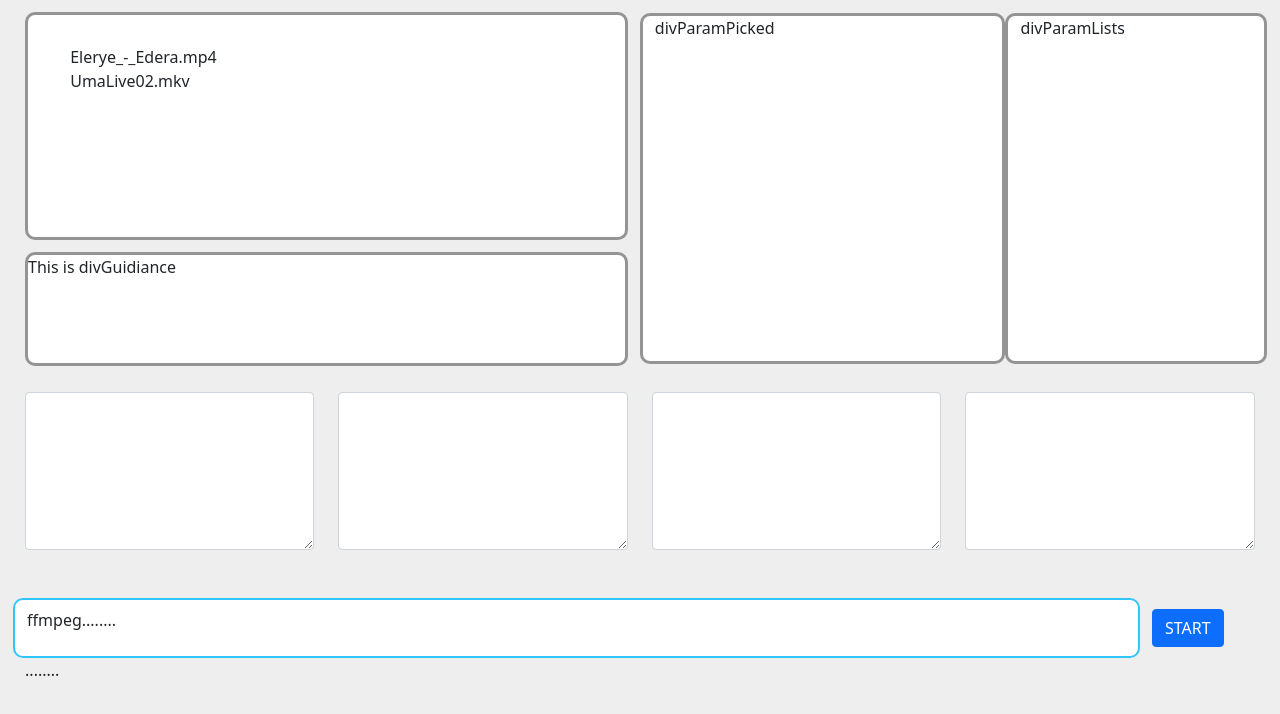
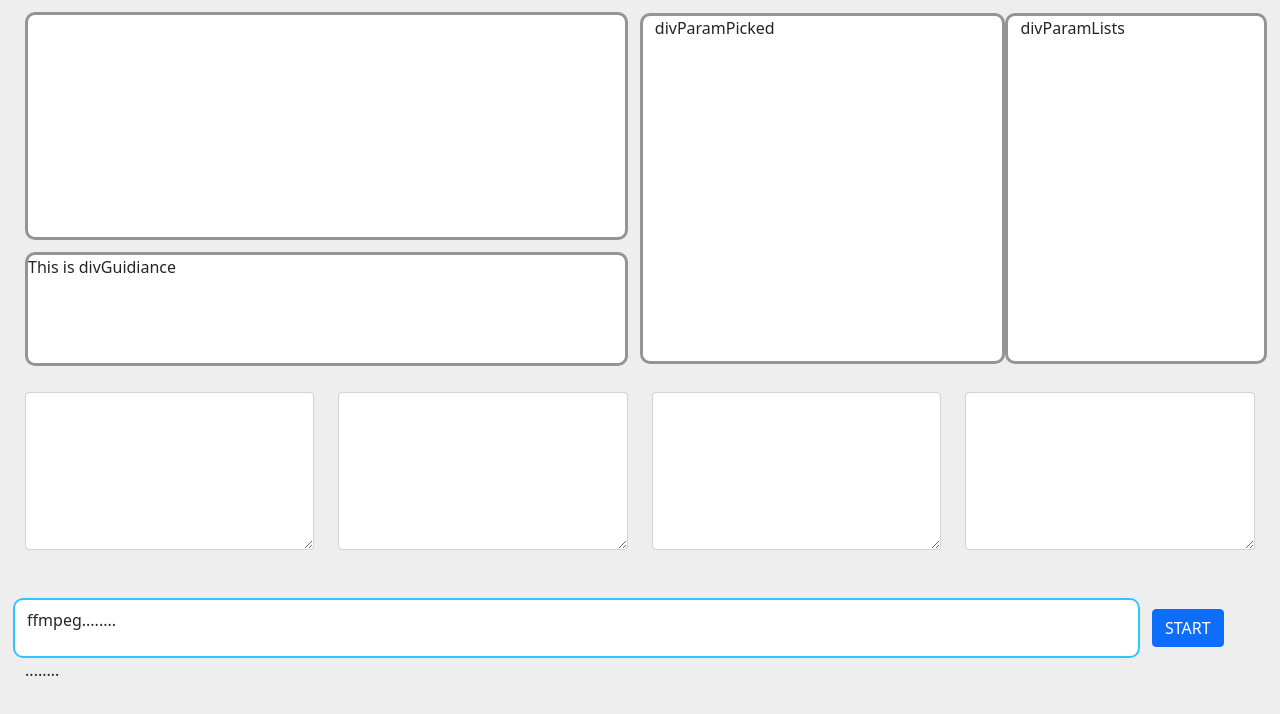
Before and after one commit to AkagiMilia/VideoConverter-Vue, a Vue app: page / in a window 1280 px wide. Shown: the top 714 px of the page. Built offline with nearby package versions, Linux system fonts and the light colour scheme.

Commit message:
V 0.0.3B

```diff
--- a/src/App.vue
+++ b/src/App.vue
@@ -1,22 +1,45 @@
 <template>
   <div class="col-12" id="divAll" v-cloak>
-    <Upper></Upper>
-    <Lower/>
+    <div class="row" id="divUpper">
+      <div class="col-6" id="divUpperLeft">
+        <UpperLeftProjects/>
+        <UpperLeftGuide/>
+      </div>
+      <div class="col" id="divUpperRight">
+        <div class="row" id="divUpperRightRow">
+          <UpperRightSelect/>
+          <UpperRightParams/>
+        </div>
+      </div>
+    </div>
+    <div class="row" id="divLower">
+      <LowerCodeArea/>
+      <LowerCodeDisplay/>
+    </div>
   </div>
 </template>
 
 <script>
-import HelloWorld from './components/HelloWorld.vue'
-import Upper from './components/Upper.vue'
-import Lower from './components/Lower.vue'
+// import HelloWorld from './components/HelloWorld.vue'
+import UpperLeftProjects from './components/UpperLeftProjects.vue'
+import UpperLeftGuide from './components/UpperLeftGuide.vue'
+import UpperRightSelect from './components/UpperRightSelect.vue'
+import UpperRightParams from './components/UpperRightParams.vue'
+
+import LowerCodeArea from './components/LowerCodeArea.vue'
+import LowerCodeDisplay from './components/LowerCodeDisplay.vue'
+
 import { nanoid } from 'nanoid'
 
 export default {
   name: 'App',
   components: {
-    HelloWorld,
-    Upper,
-    Lower
+    UpperLeftProjects,
+    UpperLeftGuide,
+    UpperRightSelect,
+    UpperRightParams,
+    LowerCodeArea,
+    LowerCodeDisplay
   },
   data() {
     return {
@@ -85,7 +108,7 @@ export default {
       this.parameters[i].projectId = element.projectId
       i += 1
     })
-    this.$bus.$emit('transProjects', this.projects)
+    // this.$bus.$emit('transProjects', this.projects)
 
   },
 }
@@ -116,6 +139,22 @@ html,body{
     height: 100%;
   }
 
+  #divUpper{
+    height: 80%;
+  }
+
+  #divUpperRight{
+    height:92.5%
+  }
+  #divUpperRightRow{
+    height: 100%;
+  }
+
+  #divLower{
+    height: auto;
+    margin-top: 1%;
+  }
+
   .myDivStyles{
     margin-top: 2%;
     background-color: white;
--- a/src/components/Upper.vue
+++ b/src/components/useless/Upper.vue
@@ -1,6 +1,6 @@
 <template>
   <div class="row" id="divUpper">
-    <UpperLeft></UpperLeft>
+    <UpperLeft/>
     <UPperRight/>
   </div>
 </template>
```
Also changed, not shown: src/components/useless/Lower.vue (renamed from src/components/Lower.vue), src/components/useless/UpperLeft.vue (renamed from src/components/UpperLeft.vue), src/components/useless/UpperRight.vue (renamed from src/components/UpperRight.vue). Lines whose indentation alone changed are shown as unchanged.
